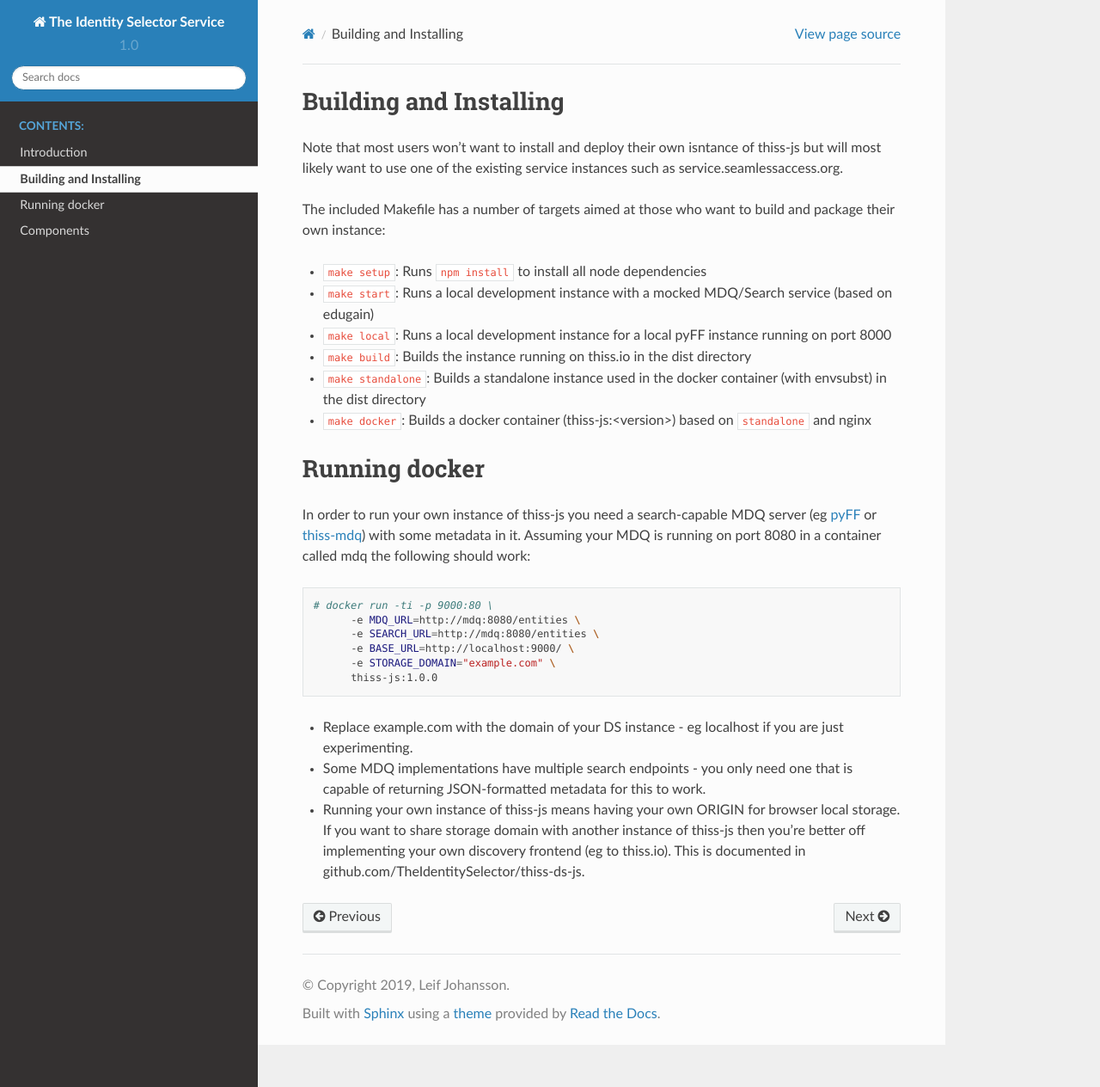
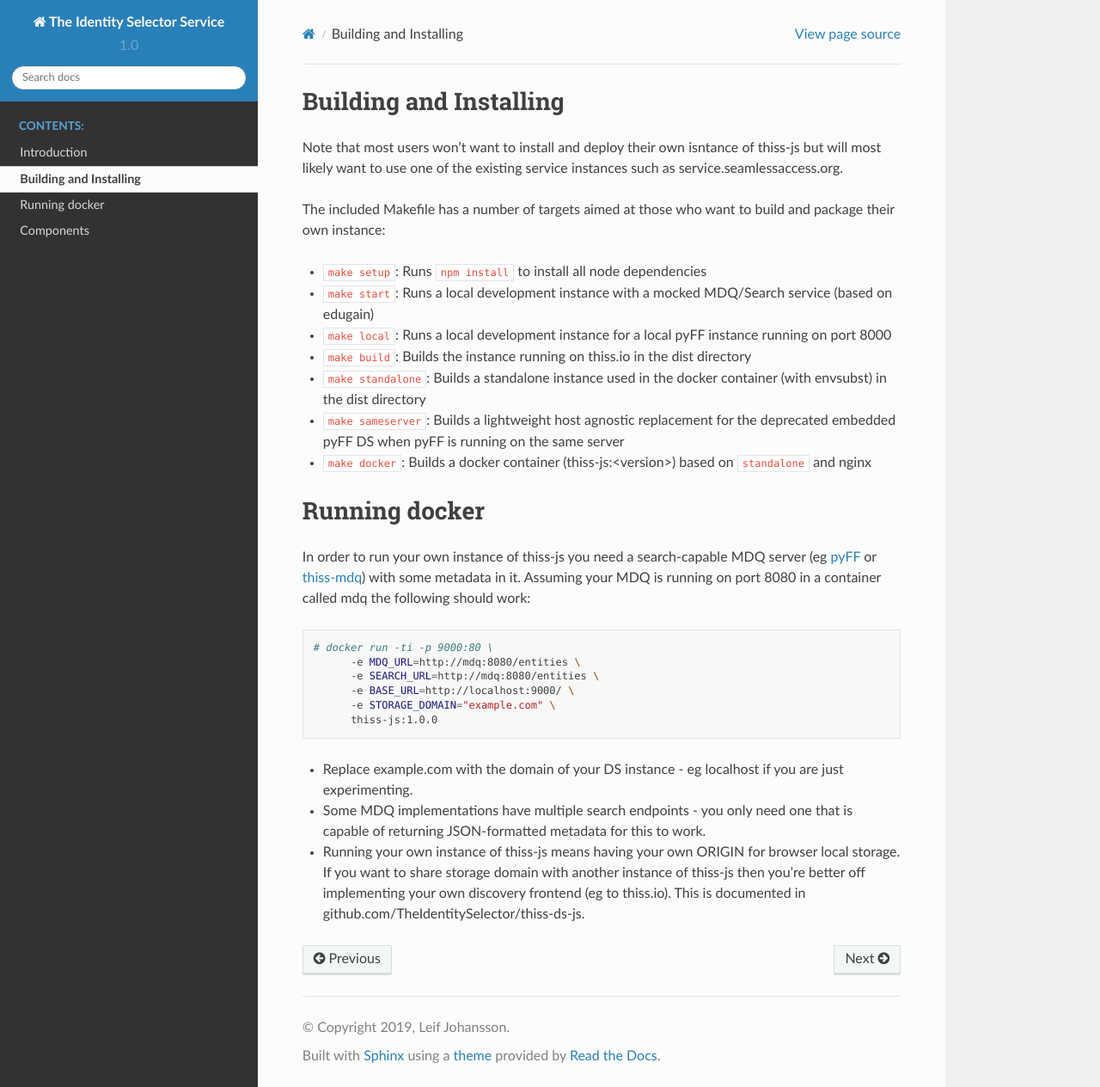
Before and after one commit to TheIdentitySelector/thiss-js, a Sphinx documentation site: the page built from docs/install.rst, in a window 1280 px wide and 1264 px high. Shown: the whole window at 86% size. Built offline with Sphinx 7.4.7 and the Read the Docs theme 2.0.0, drawn with Linux system fonts in a browser that asks for light colours.

Commit message:
Add sameserver build option

```diff
--- a/docs/install.rst
+++ b/docs/install.rst
@@ -10,6 +10,7 @@
 * ``make local``: Runs a local development instance for a local pyFF instance running on port 8000
 * ``make build``: Builds the instance running on thiss.io in the dist directory
 * ``make standalone``: Builds a standalone instance used in the docker container (with envsubst) in the dist directory
+* ``make sameserver``: Builds a lightweight host agnostic replacement for the deprecated embedded pyFF DS when pyFF is running on the same server
 * ``make docker``: Builds a docker container (thiss-js:<version>) based on ``standalone`` and nginx
 
 Running docker
```
Also changed, not shown: 1 other file.
